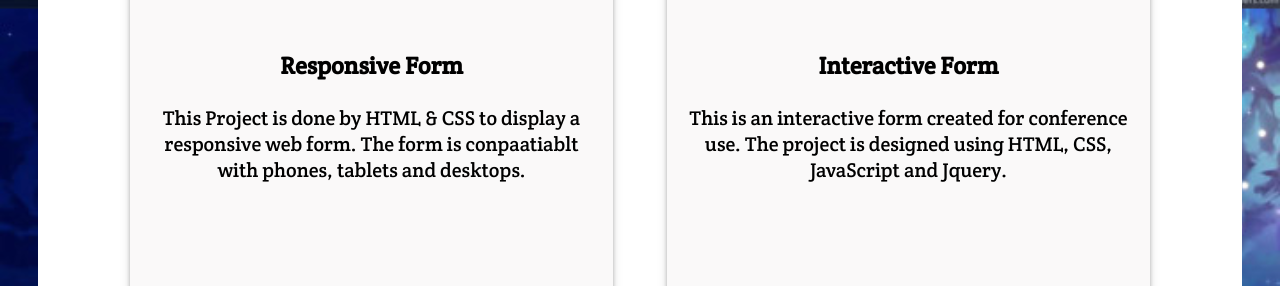
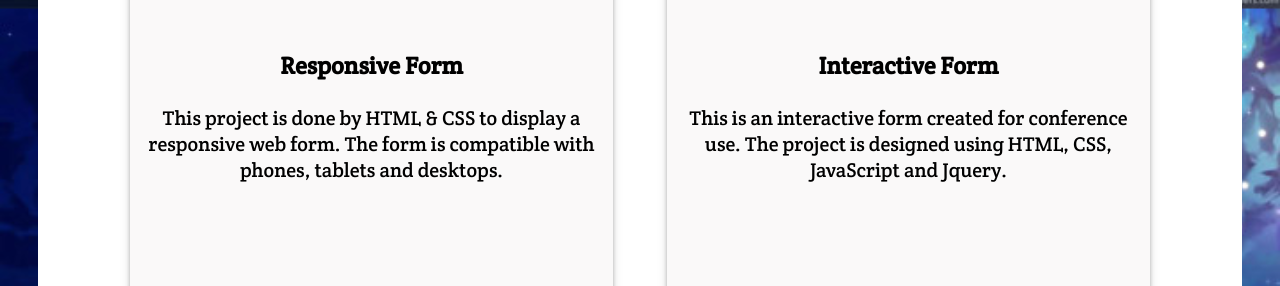
Before and after one commit to Aaron-Yuan23/my-portfolio, a plain HTML site: page index.html in a window 1280 px wide. Shown: the part 2310-2596 px from the top of the page. Drawn offline with Linux system fonts and the light colour scheme.

Commit message:
Update index.html

```diff
--- a/index.html
+++ b/index.html
@@ -51,7 +51,7 @@
                         <div class="discription">
                             <div class="p">
                                 <h3>Responsive Form</h3>
-                                <p>This Project is done by HTML & CSS to display a responsive web form. The form is conpaatiablt with
+                                <p>This project is done by HTML & CSS to display a responsive web form. The form is compatible with
                                     phones, tablets and desktops.
                                 </p>
                             </div>
```
